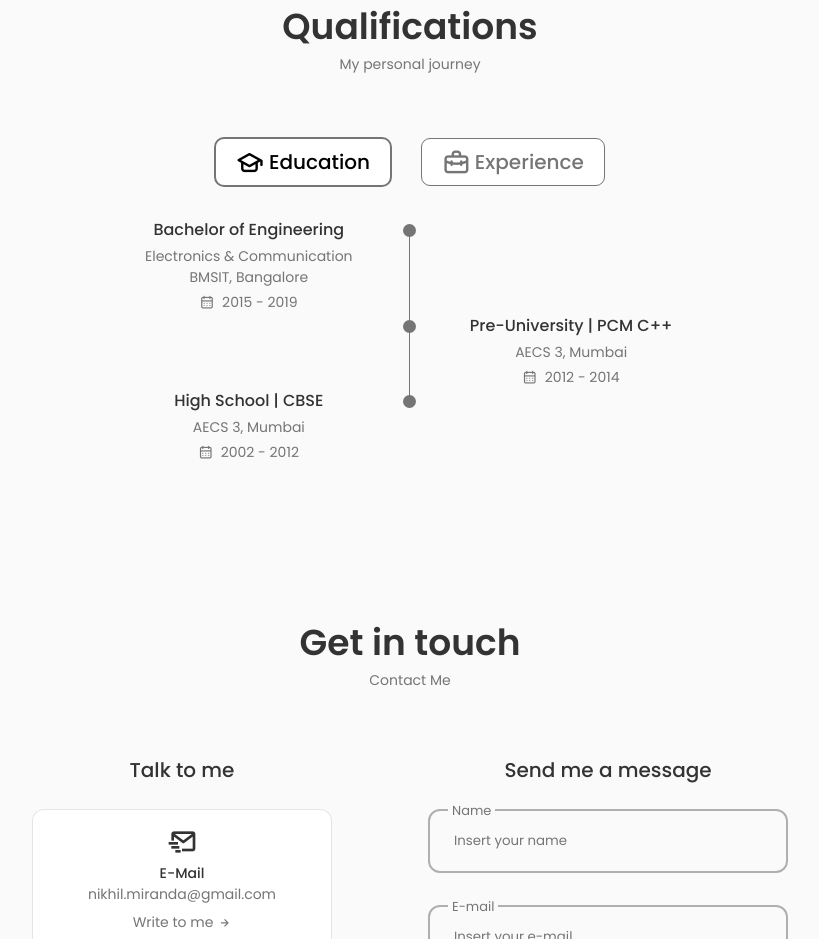
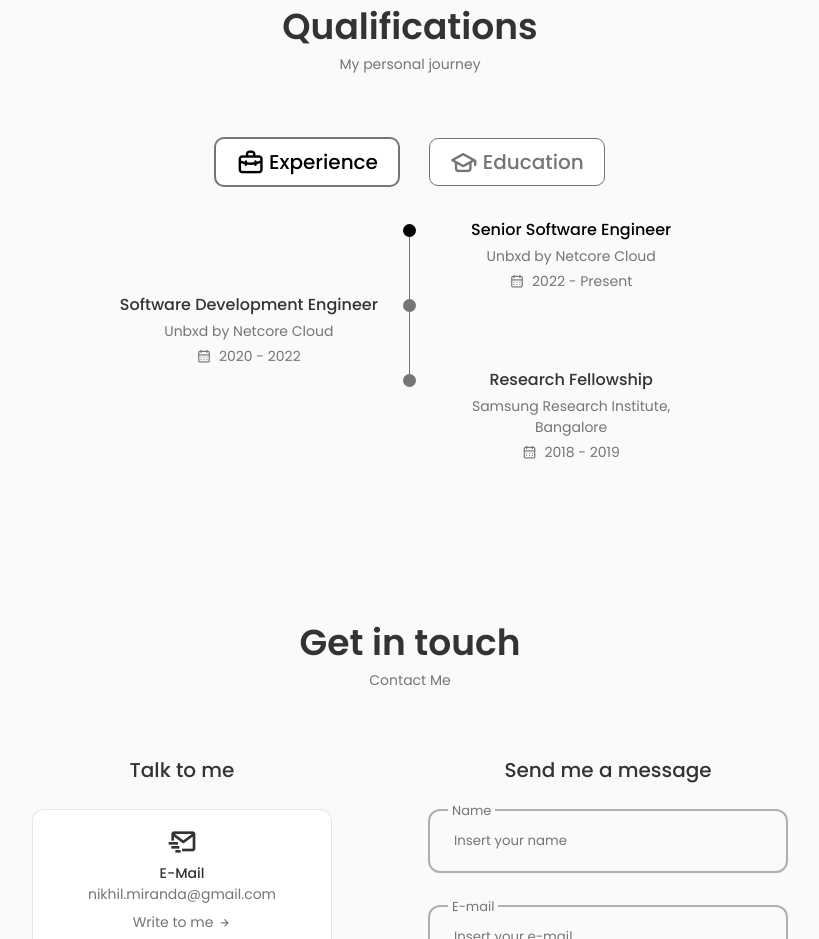
Before and after one commit to nikhil-miranda/tiny-turtle, a React (Create React App) app: page / in a window 1280 px wide. Shown: the part 2960-3899 px from the top of the page, without its empty margins (230-1049 px from the left). Built offline with nearby package versions, Linux system fonts and the light colour scheme.

Commit message:
feat: switched experience with education

```diff
--- a/src/components/qualifications/Qualification.jsx
+++ b/src/components/qualifications/Qualification.jsx
@@ -14,24 +14,88 @@ const Qualification = () => {
 
             <div className="qualification__container container">
                 <div className="qualification__tabs">
+
                     <div className={toggleState === 1 ? "qualification__button qualification__active button--flex" : "qualification__button button--flex"}
                         onClick={() => toggleTab(1)}>
+                        <i className="uil uil-briefcase-alt qualification__icon"></i>
+                        Experience
+                    </div>
+
+                    <div className={toggleState === 2 ? "qualification__button qualification__active button--flex" : "qualification__button button--flex"}
+                        onClick={() => toggleTab(2)}>
                         <i className="uil uil-graduation-cap qualification__icon"></i>
                         Education
                     </div>
 
-                    <div className={toggleState === 2 ? "qualification__button qualification__active button--flex" : "qualification__button button--flex"}
-                        onClick={() => toggleTab(2)}>
-                        <i className="uil uil-briefcase-alt qualification__icon"></i>
-                        Experience
-                    </div>
                 </div>
 
                 <div className="qualification__sections">
+
                     <div className={toggleState === 1 ? "qualification__content qualification__content-active" : "qualification__content"}>
+                        <div className="qualification__data">
+                            <div></div>
+                            <div>
+                                <span className="qualification__rounder__dark"></span>
+                                <span className="qualification__line"></span>
+                            </div>
+                            <div>
+                                <h3 className="qualification__title__dark">
+                                    Senior Software Engineer
+                                </h3>
+                                <span className="qualification__subtitle">
+                                    Unbxd by Netcore Cloud
+                                </span>
+                                <div className="qualification__calendar">
+                                    <i className="uil uil-calendar-alt qualification__calendar-icon"></i>
+                                    2022 - Present
+                                </div>
+                            </div>
+                        </div>
+
                         <div className="qualification__data">
                             <div>
                                 <h3 className="qualification__title">
+                                    Software Development Engineer
+                                </h3>
+                                <span className="qualification__subtitle">
+                                    Unbxd by Netcore Cloud
+                                </span>
+                                <div className="qualification__calendar">
+                                    <i className="uil uil-calendar-alt qualification__calendar-icon"></i>
+                                    2020 - 2022
+                                </div>
+                            </div>
+                            <div>
+                                <span className="qualification__rounder"></span>
+                                <span className="qualification__line"></span>
+                            </div>
+
+                        </div>
+
+                        <div className="qualification__data">
+                            <div></div>
+                            <div>
+                                <span className="qualification__rounder"></span>
+                            </div>
+                            <div>
+                                <h3 className="qualification__title">
+                                    Research Fellowship
+                                </h3>
+                                <span className="qualification__subtitle">
+                                    Samsung Research Institute, Bangalore
+                                </span>
+                                <div className="qualification__calendar">
+                                    <i className="uil uil-calendar-alt qualification__calendar-icon"></i>
+                                    2018 - 2019
+                                </div>
+                            </div>
+                        </div>
+                    </div>
+
+                    <div className={toggleState === 2 ? "qualification__content qualification__content-active" : "qualification__content"}>
+                        <div className="qualification__data">
+                            <div>
+                                <h3 className="qualification__title__dark">
                                     Bachelor of Engineering
                                 </h3>
                                 <div className="qualification__subtitle">
@@ -44,7 +108,7 @@ const Qualification = () => {
                             </div>
 
                             <div>
-                                <span className="qualification__rounder"></span>
+                                <span className="qualification__rounder__dark"></span>
                                 <span className="qualification__line"></span>
                             </div>
                         </div>
@@ -90,66 +154,7 @@ const Qualification = () => {
                         </div>
                     </div>
 
-                    <div className={toggleState === 2 ? "qualification__content qualification__content-active" : "qualification__content"}>
-                        <div className="qualification__data">
-                            <div></div>
-                            <div>
-                                <span className="qualification__rounder"></span>
-                                <span className="qualification__line"></span>
-                            </div>
-                            <div>
-                                <h3 className="qualification__title">
-                                    Senior Software Engineer
-                                </h3>
-                                <span className="qualification__subtitle">
-                                    Unbxd by Netcore Cloud
-                                </span>
-                                <div className="qualification__calendar">
-                                    <i className="uil uil-calendar-alt qualification__calendar-icon"></i>
-                                    2022 - Present
-                                </div>
-                            </div>
-                        </div>
 
-                        <div className="qualification__data">
-                            <div>
-                                <h3 className="qualification__title">
-                                    Software Development Engineer
-                                </h3>
-                                <span className="qualification__subtitle">
-                                    Unbxd by Netcore Cloud
-                                </span>
-                                <div className="qualification__calendar">
-                                    <i className="uil uil-calendar-alt qualification__calendar-icon"></i>
-                                    2020 - 2022
-                                </div>
-                            </div>
-                            <div>
-                                <span className="qualification__rounder"></span>
-                                <span className="qualification__line"></span>
-                            </div>
-
-                        </div>
-
-                        <div className="qualification__data">
-                            <div></div>
-                            <div>
-                                <span className="qualification__rounder"></span>
-                            </div>
-                            <div>
-                                <h3 className="qualification__title">
-                                Research Fellowship
-                                </h3>
-                                <span className="qualification__subtitle">
-                                Samsung Research Institute, Bangalore
-                                </span>
-                                <div className="qualification__calendar">
-                                    <i className="uil uil-calendar-alt qualification__calendar-icon"></i>
-                                    2018 - 2019
-                                </div>
-                            </div>
-                        </div>
-                    </div>
                 </div>
             </div>
         </section>
--- a/src/components/qualifications/qualification.css
+++ b/src/components/qualifications/qualification.css
@@ -87,6 +87,14 @@
     margin-bottom: var(--mb-0-25);
 }
 
+.qualification__title__dark {
+    font-size: var(--normal-font-size);
+    font-weight: var(--font-medium);
+    text-align: center;
+    margin-bottom: var(--mb-0-25);
+    color: var(--title-color-dark);
+}
+
 .qualification__subtitle {
     font-size: var(--small-font-size);
     text-align: center;
@@ -110,6 +118,15 @@
     width: 13px;
     height: 13px;
     background-color: var(--text-color);
+    border-radius: 50%;
+    margin-top: 0.4rem;
+}
+
+.qualification__rounder__dark {
+    display: inline-block;
+    width: 13px;
+    height: 13px;
+    background-color: #000000;
     border-radius: 50%;
     margin-top: 0.4rem;
 }
```
